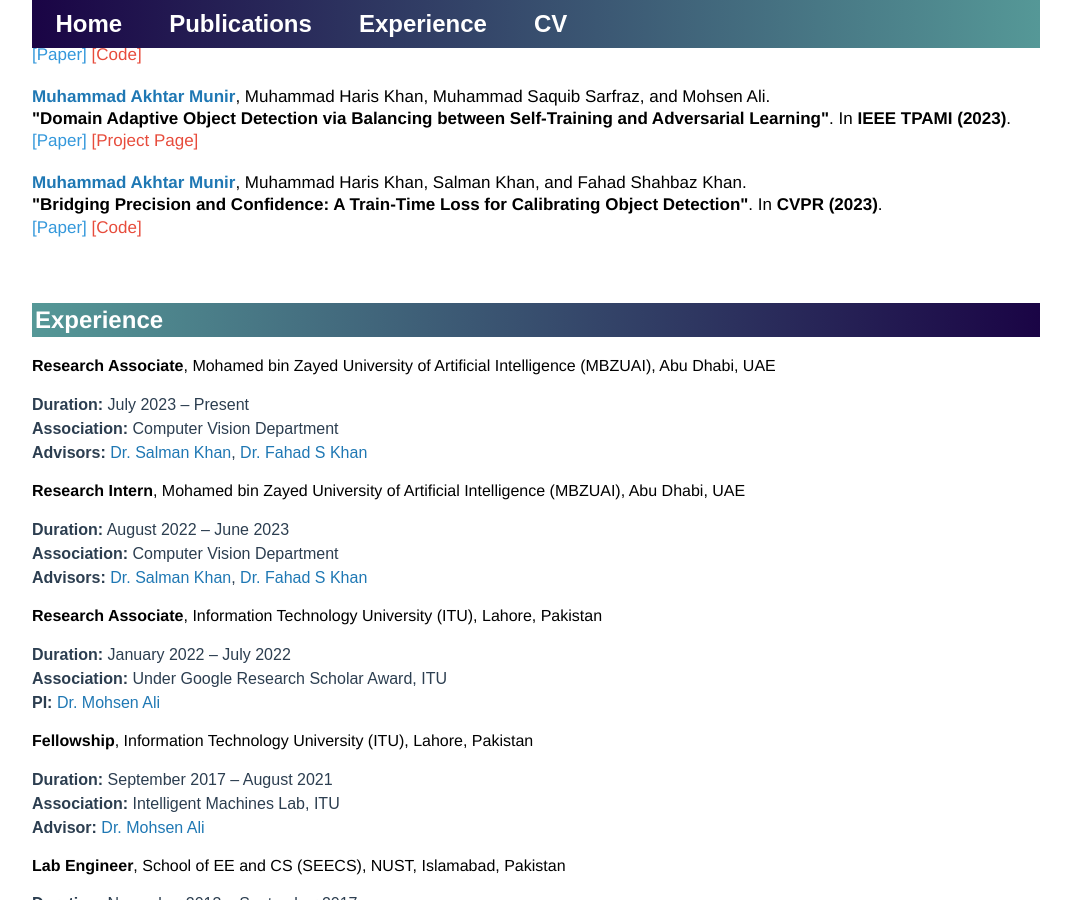
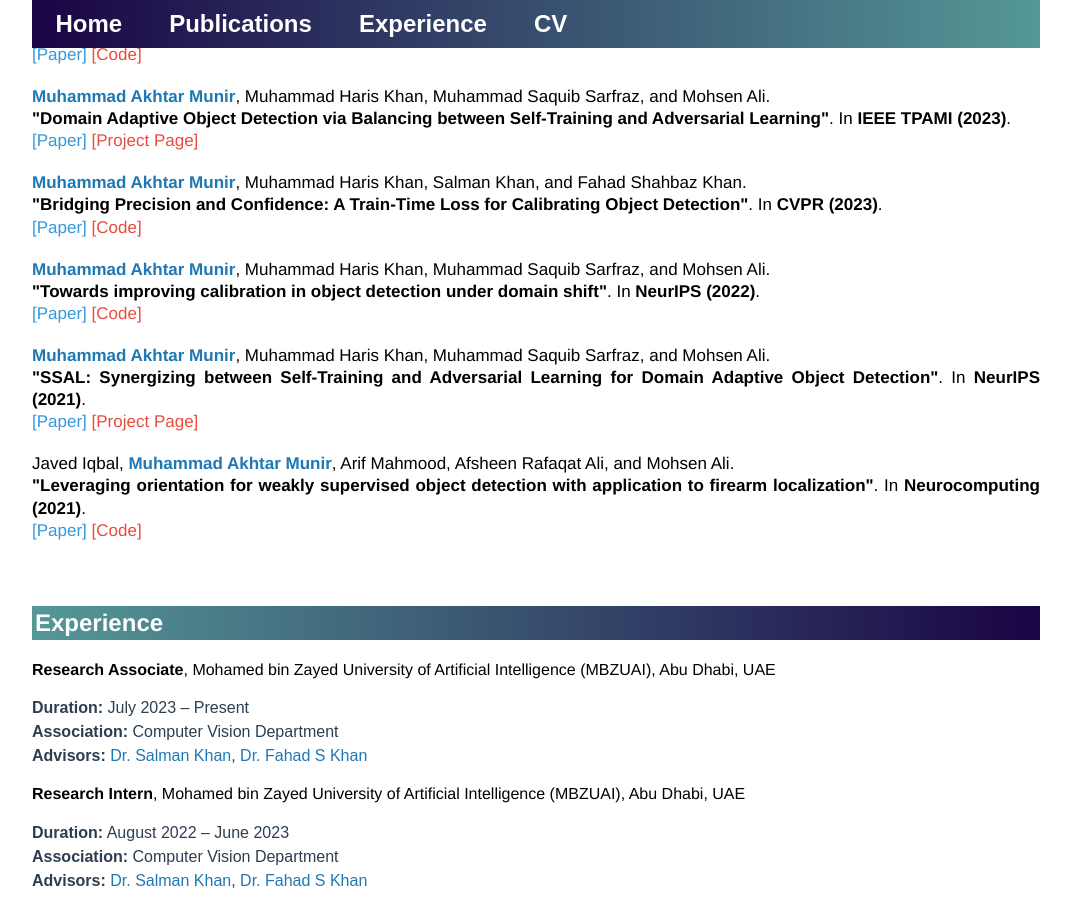
Before and after one commit to akhtarvision/akhtarvision.github.io, a Jekyll site: the page built from index.html, in a window 1280 px wide and 900 px high, scrolled down 753 px. Shown: the whole window, without its empty margins (104-1175 px from the left). Built offline with Jekyll 4.4.1, drawn with Linux system fonts in a browser that asks for light colours.

Commit message:
Update index.html

```diff
--- a/index.html
+++ b/index.html
@@ -89,7 +89,30 @@ title: Akhtar, CV & DL
                <a href="https://github.com/akhtarvision/bpc_calibration" style="text-decoration: none; color: #e74c3c;">[Code]</a>
             </p>
         </li>
-        <!-- Additional publication entries here -->
+        <li style="margin-bottom: 20px;">
+            <p><b style="color: #1f78b4;">Muhammad Akhtar Munir</b>, Muhammad Haris Khan, Muhammad Saquib Sarfraz, and Mohsen Ali.<br>
+               <strong>"Towards improving calibration in object detection under domain shift"</strong>.
+               In <strong>NeurIPS (2022)</strong>.<br>
+               <a href="https://openreview.net/pdf?id=a7YeDeacHpL" style="text-decoration: none; color: #3498db;">[Paper]</a>
+               <a href="https://github.com/akhtarvision/tcd_calib" style="text-decoration: none; color: #e74c3c;">[Code]</a>
+            </p>
+        </li>
+        <li style="margin-bottom: 20px;">
+            <p><b style="color: #1f78b4;">Muhammad Akhtar Munir</b>, Muhammad Haris Khan, Muhammad Saquib Sarfraz, and Mohsen Ali.<br>
+               <strong>"SSAL: Synergizing between Self-Training and Adversarial Learning for Domain Adaptive Object Detection"</strong>.
+               In <strong>NeurIPS (2021)</strong>.<br>
+               <a href="https://proceedings.neurips.cc/paper/2021/file/c0cccc24dd23ded67404f5e511c342b0-Paper.pdf" style="text-decoration: none; color: #3498db;">[Paper]</a>
+               <a href="https://im.itu.edu.pk/synergizing-domain-adaptation/" style="text-decoration: none; color: #e74c3c;">[Project Page]</a>
+            </p>
+        </li>
+        <li style="margin-bottom: 20px;">
+            <p>Javed Iqbal, <b style="color: #1f78b4;">Muhammad Akhtar Munir</b>, Arif Mahmood, Afsheen Rafaqat Ali, and Mohsen Ali.<br>
+               <strong>"Leveraging orientation for weakly supervised object detection with application to firearm localization"</strong>.
+               In <strong>Neurocomputing (2021)</strong>.<br>
+               <a href="https://www.sciencedirect.com/science/article/abs/pii/S092523122100151X" style="text-decoration: none; color: #3498db;">[Paper]</a>
+               <a href="https://github.com/akhtarvision/orientation-aware-firearm-detection" style="text-decoration: none; color: #e74c3c;">[Code]</a>
+            </p>
+        </li>
     </ul>
 
     <!-- Experience Section -->
```
